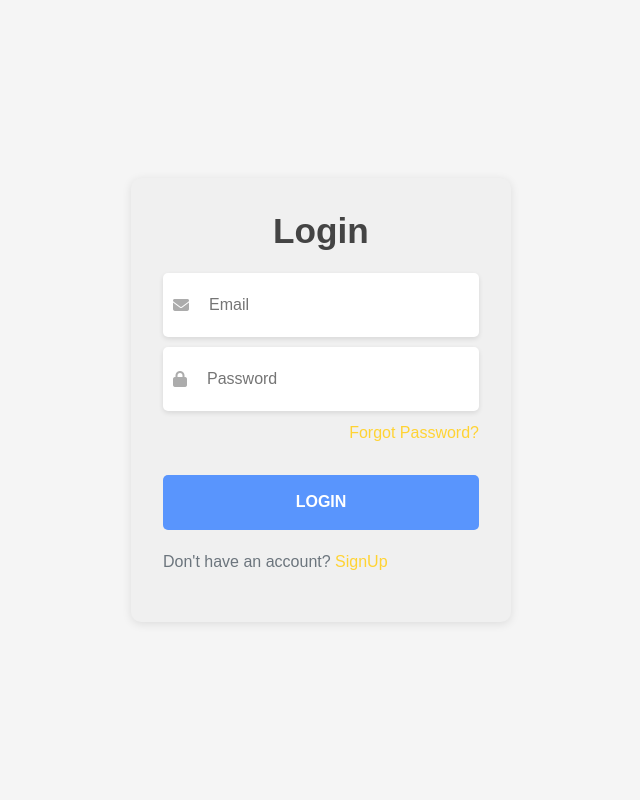
After one commit to mishrikaneriya/saree_project, a PHP site: page /PhpProject1/login.php in a window 1280 px wide. The commit adds this page. Shown: the whole page, without its empty margins (319-959 px from the left). Run offline with PHP 8.4, Linux system fonts and the light colour scheme; a stand-in replaces the project's code that opens the database connection; style sheets or scripts are compiled from the project's sources; some libraries are stand-ins or nearby versions.

```diff
--- /dev/null
+++ b/login.php
@@ -0,0 +1,183 @@
+<?php
+session_start();
+
+$c = mysqli_connect("localhost", "root", "", "sareeproject");
+
+if (isset($_POST['btnlogin']))
+{
+    $email = $_POST['txtemail'];
+    $password = $_POST['txtpass'];
+
+    $_SESSION['email']=$email;
+
+
+    if($email=='admin123@gmail.com' && $password=='admin123')
+    {
+        echo "<script>alert('Login successfully.')</script>";
+        header('location: admindashboard.php');
+    }
+    else
+    {
+        $sql = "SELECT email, password FROM tbl_login WHERE email = '$email'";
+        $result = mysqli_query($c, $sql);
+
+        if (mysqli_num_rows($result) > 0)
+        {
+            // Fetch the row
+            $row = mysqli_fetch_assoc($result);
+
+            $passwordFromDatabase = $row['password'];
+
+            // Compare the email and password
+            if ($password == $passwordFromDatabase)
+            {
+               echo "<script>alert('Login successfully.')</script>";
+                // Redirect to the dashboard or another page
+                header("Location: user_dashboard.php");
+            }
+            else
+            {
+                echo "<br>";
+                echo "<div class='error-message'>Invalid Password.</div>";
+            }
+        }
+        else
+        {
+            // No such email exists in the database
+            echo "<br>";
+            echo "<div class='error-message'>Email Not Found. Please Sign up First.</div>";
+        }
+    }
+}
+?>
+
+<html>
+    <head>
+        <meta charset="UTF-8">
+        <title>Login Page</title>
+        <link rel="stylesheet" href="https://cdnjs.cloudflare.com/ajax/libs/font-awesome/6.6.0/css/all.min.css">
+        <link rel="stylesheet" href="style.css">
+
+        <style>
+            * {
+                padding: 0;
+                margin: 0;
+                box-sizing: border-box;
+            }
+            body {
+                background-size: cover;
+                font-family: Arial, Helvetica, sans-serif;
+            }
+            .forms-container {
+                position: absolute;
+                width: 100%;
+                height: 100%;
+                top: 0;
+                left: 0;
+                display: flex;
+                justify-content: center;
+                align-items: center;
+            }
+            .login {
+                width: 380px;
+                padding: 2rem;
+                background-color: #f0f0f0;
+                border-radius: 10px;
+                box-shadow: 0 2px 10px rgba(0, 0, 0, 0.1);
+            }
+            .title {
+                font-size: 2.2rem;
+                color: #444;
+                margin-bottom: 20px;
+                text-align: center;
+            }
+            .input-field {
+                margin: 10px 0;
+                display: flex;
+                align-items: center;
+                background-color: #fff;
+                border-radius: 5px;
+                padding: 10px;
+                box-shadow: 0 2px 5px rgba(0, 0, 0, 0.1);
+            }
+            .input-field i {
+                margin-right: 10px;
+                color: #acacac;
+            }
+            .input-field input {
+                border: none;
+                outline: none;
+                padding: 10px;
+                width: 100%;
+                font-size: 1rem;
+            }
+            .btn {
+                width: 100%;
+                height: 55px;
+                border: none;
+                border-radius: 5px;
+                cursor: pointer;
+                background-color: #5995fd;
+                color: #fff;
+                text-transform: uppercase;
+                font-weight: 600;
+                margin: 20px 0;
+                transition: background-color 0.5s;
+            }
+            .btn:hover {
+                background-color: #4d84e2;
+            }
+            .pass {
+                text-align: right;
+                margin: 10px 0;
+            }
+            .error-message {
+                color: white;
+                margin: 10px 0;
+                text-align: center;
+                margin-top: 10px;
+            }
+        </style>
+        <script>
+            function validateForm() {
+                var email = document.forms["loginForm"]["txtemail"].value;
+
+                var emailPattern = /^[^\s@]+@[^\s@]+\.[^\s@]+$/; // Email format
+
+                // Email validation
+                if (!emailPattern.test(email)) {
+                    alert("Please enter a valid email address.");
+                    return false;
+                }
+
+                return true;
+            }
+        </script>
+
+    </head>
+    <body>
+        <div class="forms-container">
+            <div class="login">
+                <h2 class="title">Login</h2>
+                <form name="loginForm" method="POST" class="Login-form" onsubmit="return validateForm()">
+                    <div class="input-field">
+                        <i class="fa-solid fa-envelope"></i>
+                        <input type="text" name="txtemail" placeholder="Email" required>
+                    </div>
+                    <div class="input-field">
+                        <i class="fa-solid fa-lock"></i>
+                        <input type="password" name="txtpass" placeholder="Password" required>
+                    </div>
+                    <div class="pass">
+                        <a href="forgotpasslink.php" class="forgot-pass">Forgot Password?</a>
+                    </div>
+                    <input type="submit" name="btnlogin" value="Login" class="btn solid">
+                    <p>Don't have an account? <a href="signup.php">SignUp</a></p>
+                    <div class="error-message"></div>
+
+                </form>
+            </div>
+        </div>
+
+    </body>
+</html>
--- a/old data/logout.php
+++ b/logout.php
@@ -5,5 +5,5 @@ session_unset();
 session_destroy();
 
 // Redirect to login page
-header("Location: login.php");
+header("Location: index.php");
 exit();
--- a/user/orders.php
+++ b/orders.php
@@ -49,7 +49,7 @@
             <tbody>
               <?php
               // Fetch orders for the logged-in user
-              include 'db_connection.php';
+              include 'config.php';
               $user_id = $_SESSION['user_id'];
               $query = "SELECT * FROM orders WHERE user_id = $user_id ORDER BY order_date DESC";
               $result = mysqli_query($conn, $query);
--- a/user/wishlist.php
+++ b/wishlist.php
@@ -22,6 +22,7 @@
         <li><a href="shop.php" class="hover:text-pink-600">Shop</a></li>
         <li><a href="user_dashboard.php" class="hover:text-pink-600">Dashboard</a></li>
         <li><a href="wishlist.php" class="hover:text-pink-600">Wishlist</a></li>
+        <li><a href="orders.php" class="hover:text-pink-600">Orders</a></li>
         <li><a href="logout.php" class="hover:text-pink-600">Logout</a></li>
       </ul>
     </nav>
```
Also changed, not shown: old data/login.php (deleted, +0 -87 lines), user_dashboard.php (renamed from user/user_dashboard.php, +15 -8 lines), profile.php (renamed from user/profile.php), 1 other file.
